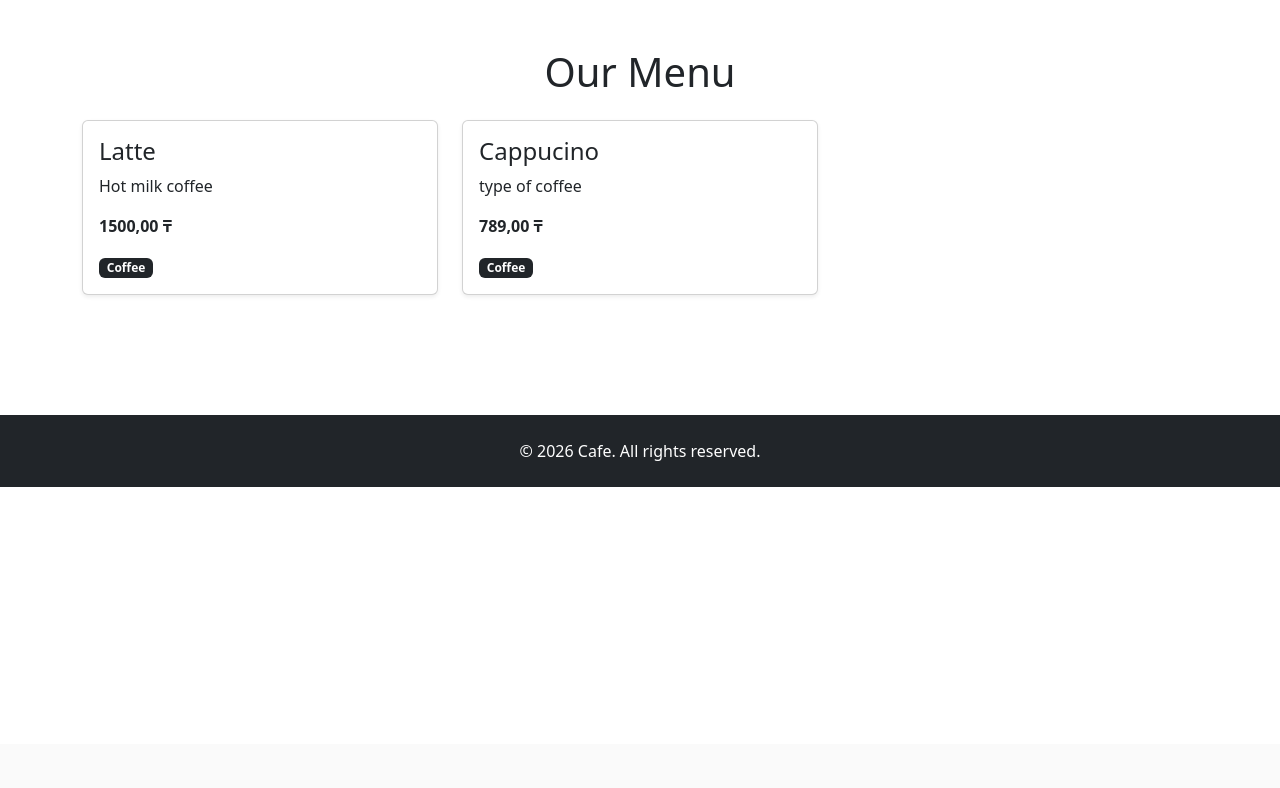
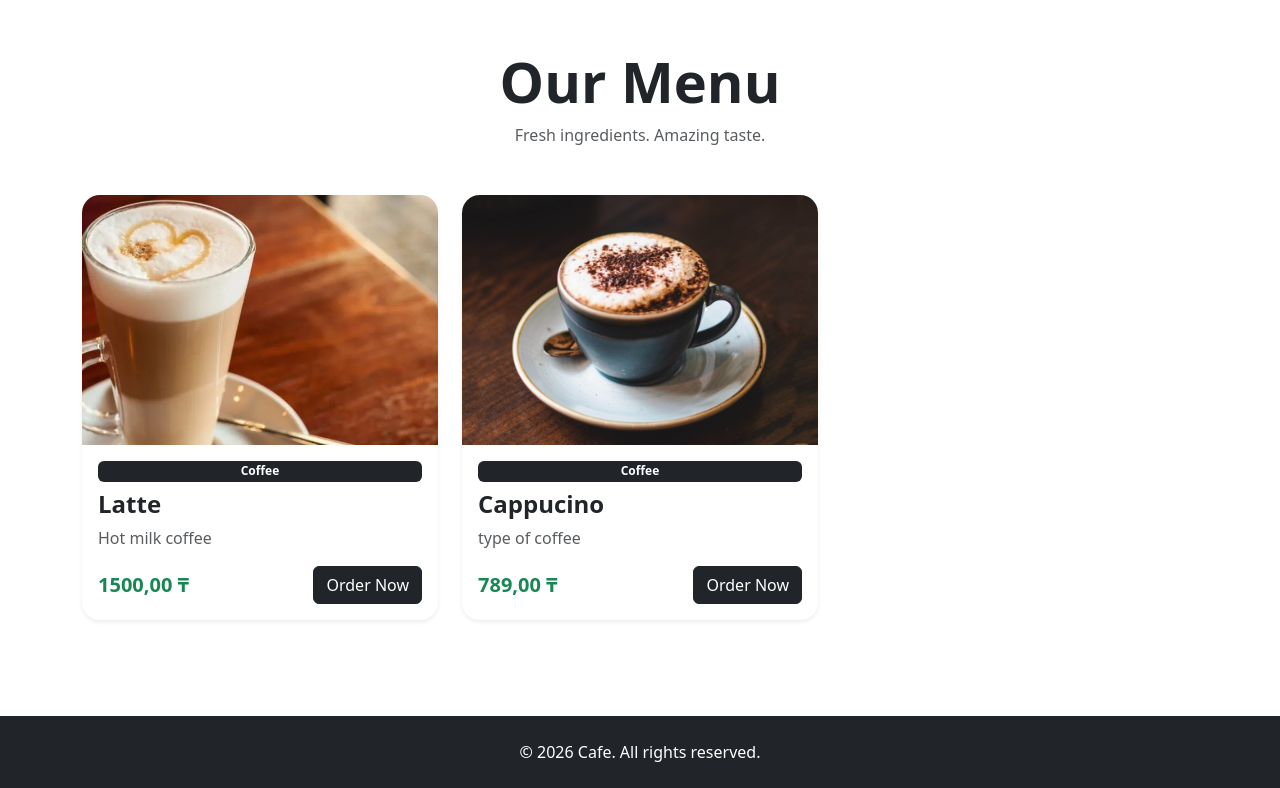
Before and after one commit to koakamn/cafe-management-system, a Django app: page /menu/ in a window 1280 px wide. Shown: the part 56-844 px from the top of the page. Before the commit the page ends 543 px from the top, so only its background shows below. Run offline with Django 5.2, Linux system fonts and the light colour scheme; data comes from the database, SQL or seed files in the repository; both versions use the stored data as it was after the commit.

Commit message:
editing template 'menu_list'

```diff
--- a/cafe/cafe/urls.py
+++ b/cafe/cafe/urls.py
@@ -16,9 +16,14 @@ Including another URLconf
 """
 from django.contrib import admin
 from django.urls import path,include
+from django.conf import settings
+from django.conf.urls.static import static
 
 urlpatterns = [
     path('admin/', admin.site.urls),
     path('',include('core.urls')),
     path('menu/',include('menu.urls')),
 ]
+
+if settings.DEBUG:
+    urlpatterns += static(settings.MEDIA_URL, document_root=settings.MEDIA_ROOT)
--- a/cafe/menu/templates/menu/menu_list.html
+++ b/cafe/menu/templates/menu/menu_list.html
@@ -3,20 +3,57 @@
 {% block title %}Menu{% endblock %}
 
 {% block content %}
-<h1 class="mb-4 text-center">Our Menu</h1>
 
-<div class="row">
-    {% for product in products %}
-    <div class="col-md-4 mb-4">
-        <div class="card h-100 shadow-sm">
-            <div class="card-body">
-                <h4>{{ product.name }}</h4>
-                <p>{{ product.description }}</p>
-                <p class="fw-bold">{{ product.price }} ₸</p>
-                <span class="badge bg-dark">{{ product.category.name }}</span>
+<div class="text-center mb-5">
+    <h1 class="display-4 fw-bold">Our Menu</h1>
+    <p class="text-muted">Fresh ingredients. Amazing taste.</p>
+</div>
+
+<div class="row g-4">
+
+{% for product in products %}
+<div class="col-md-6 col-lg-4">
+
+    <div class="card h-100 border-0 shadow-sm menu-card">
+
+        {% if product.image %}
+            <img src="{{ product.image.url }}" class="card-img-top" style="height:250px; object-fit:cover;">
+        {% else %}
+            <img src="https://via.placeholder.com/400x250" class="card-img-top">
+        {% endif %}
+
+        <div class="card-body d-flex flex-column">
+
+            <span class="badge bg-dark mb-2">{{ product.category.name }}</span>
+
+            <h4 class="fw-bold">{{ product.name }}</h4>
+
+            <p class="text-muted">{{ product.description }}</p>
+
+            <div class="mt-auto d-flex justify-content-between align-items-center">
+                <span class="fs-5 fw-bold text-success">{{ product.price }} ₸</span>
+                <a href="#" class="btn btn-dark">Order Now</a>
             </div>
+
         </div>
     </div>
-    {% endfor %}
+
 </div>
+{% endfor %}
+
+</div>
+
+<style>
+.menu-card{
+    transition: all 0.3s ease;
+    border-radius: 18px;
+    overflow: hidden;
+}
+
+.menu-card:hover{
+    transform: translateY(-8px);
+    box-shadow: 0 15px 35px rgba(0,0,0,0.15);
+}
+</style>
+
 {% endblock %}
```
Also changed, not shown: cafe/cafe/settings.py (+7 -0 lines), cafe/db.sqlite3, cafe/media/menu/coffee.jpeg (added), cafe/media/menu/latte-gospecialtycoffe-862x453.webp (added).
